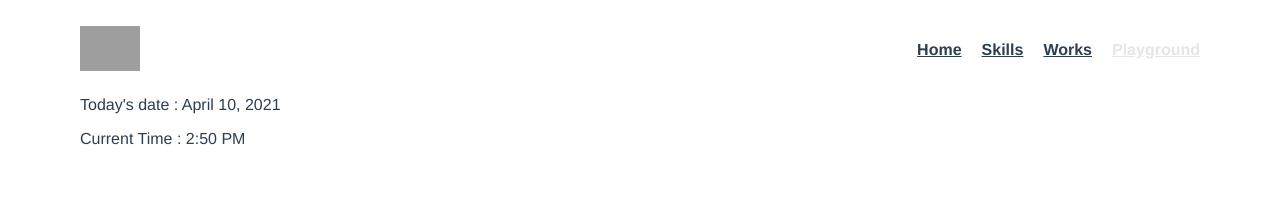
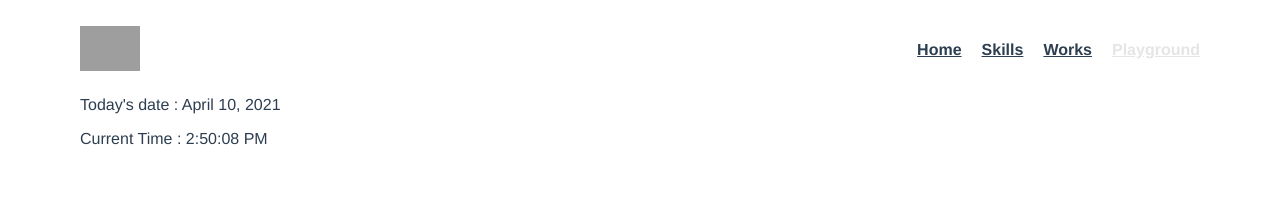
Before and after one commit to komurananami/komurananami.github.io, a Vue app: page /playground in a window 1280 px wide. Shown: the top 220 px of the page. Built offline with nearby package versions, Linux system fonts and the light colour scheme; grey boxes are pictures that could not be loaded.

Commit message:
set interval

```diff
--- a/src/components/atoms/Dayjs.vue
+++ b/src/components/atoms/Dayjs.vue
@@ -1,10 +1,10 @@
 <template>
-  <p>Today's date : {{ today }}</p>
-  <p>Current Time : {{ time }}</p>
+  <p>Today's date : {{ state.today }}</p>
+  <p>Current Time : {{ state.time }}</p>
 </template>
 
 <script lang="ts">
-import { defineComponent } from "vue";
+import { defineComponent, reactive } from "vue";
 import dayjs from "dayjs";
 import localizedFormat from "dayjs/plugin/localizedFormat";
 
@@ -13,11 +13,21 @@ dayjs.extend(localizedFormat);
 export default defineComponent({
   setup() {
     const now = dayjs();
-    console.log("now", now.format("LL"));
-    const today = now.format("LL");
-    const time = now.format("LT");
+    const state = reactive({
+      today: now.format("LL"),
+      time: now.format("LTS"),
+    });
 
-    return { today, time };
+    const interval = setInterval(() => {
+      const now = dayjs();
+      const today = now.format("LL");
+      const time = now.format("LTS");
+
+      state.today = today;
+      state.time = time;
+    }, 1000);
+
+    return { state, interval };
   },
 });
 </script>
```
